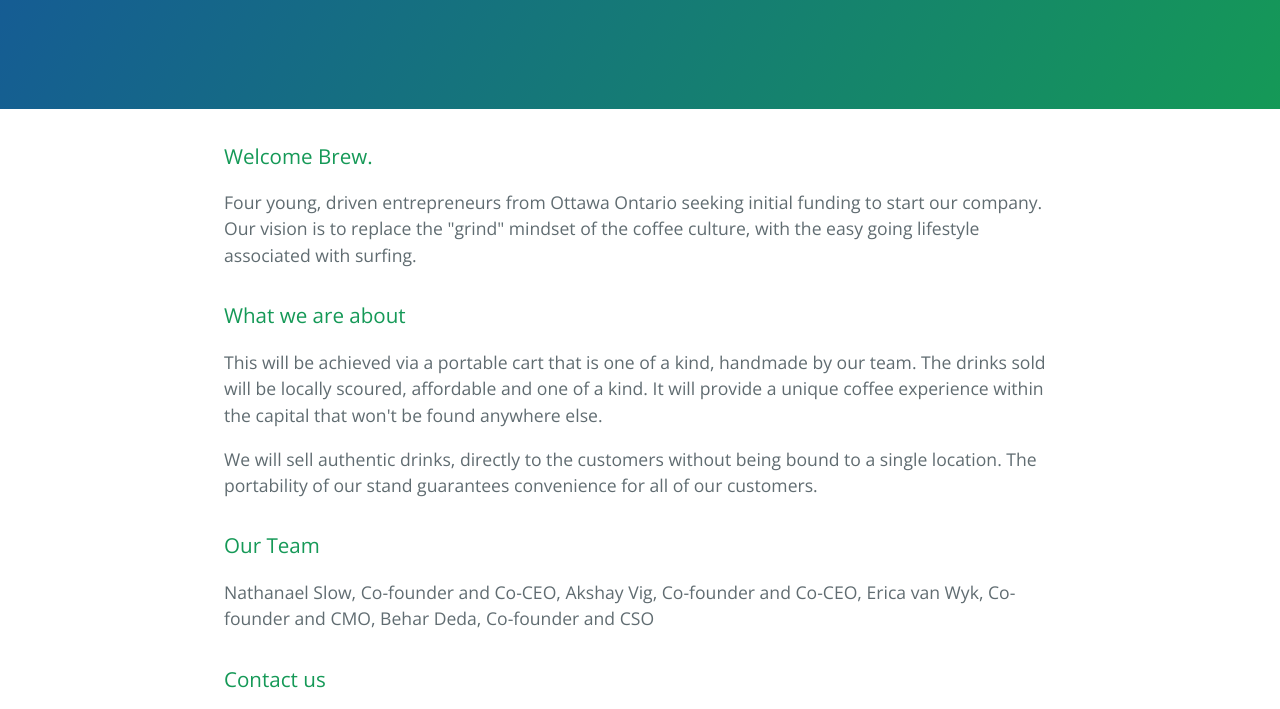
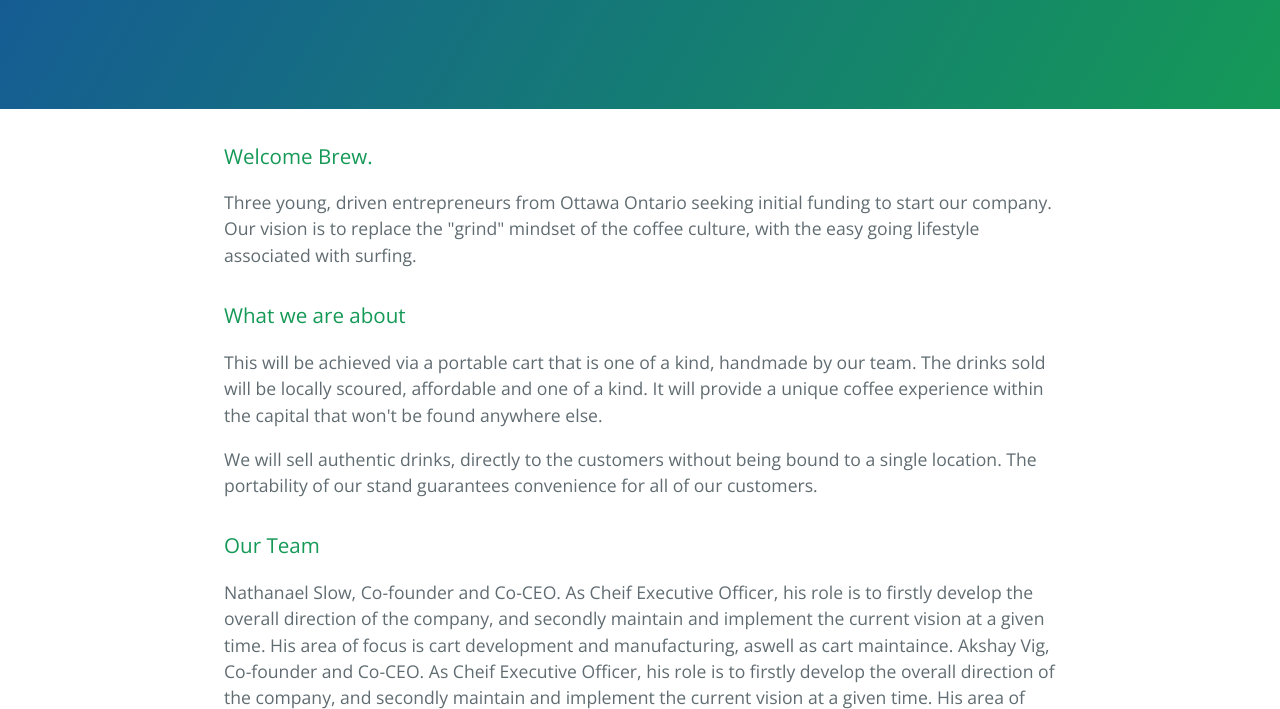
Before and after one commit to SurfsUpBrew/SurfsUpBrew.github.io, a plain HTML site: page index.html in a window 1280 px wide. Shown: the part 208-917 px from the top of the page. Drawn offline with nearby package versions, Linux system fonts and the light colour scheme.

Commit message:
Changed roles

```diff
--- a/index.html
+++ b/index.html
@@ -17,7 +17,7 @@
     <section class="main-content">
       <h3>Welcome Brew.</h3>
 
-<p>Four young, driven entrepreneurs from Ottawa Ontario seeking initial funding to start our company. Our vision is to replace the "grind" mindset of the coffee culture, with the easy going lifestyle associated with surfing. </p>
+<p>Three young, driven entrepreneurs from Ottawa Ontario seeking initial funding to start our company. Our vision is to replace the "grind" mindset of the coffee culture, with the easy going lifestyle associated with surfing. </p>
 
 
 <h3>What we are about</h3>
@@ -27,7 +27,8 @@
 
 <h3>Our Team</h3>
 
-<p>Nathanael Slow, Co-founder and Co-CEO, Akshay Vig, Co-founder and Co-CEO, Erica van Wyk, Co-founder and CMO, Behar Deda, Co-founder and CSO</p>
+<p>Nathanael Slow, Co-founder and Co-CEO. As Cheif Executive Officer, his role is to firstly develop the overall direction of the company, and secondly maintain and implement the current vision at a given time. His area of focus is cart development and manufacturing, aswell as cart maintaince. Akshay Vig, Co-founder and Co-CEO. As Cheif Executive Officer, his role is to firstly develop the overall direction of the company, and secondly maintain and implement the current vision at a given time. His area of focus is overseeing all key financial operations. Behar Deda, Co-founder and CSO. As Cheif Stratergy Officer, his role is overseeing day to day operations within the company and keeping the CEOs updated on significant changes/events, he also creates and maintains business relationships.
+  </p>
 
 <h3>
 Contact us</h3>
```
